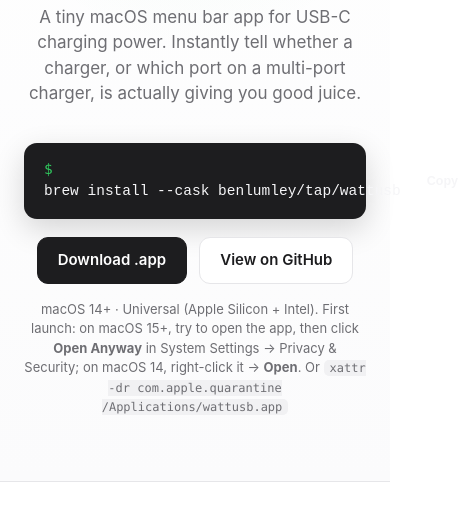
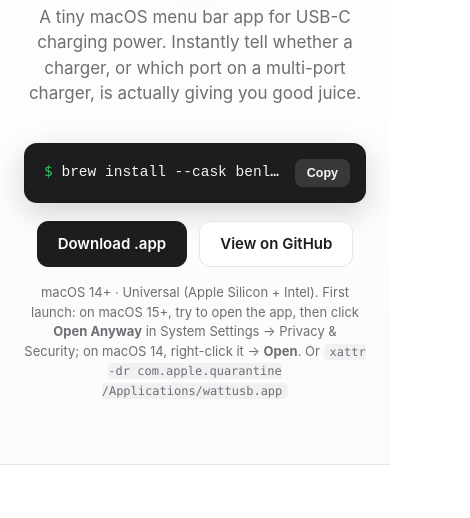
Before and after one commit to benlumley/wattusb, a plain HTML site: page docs/index.html in a window 390 px wide. Shown: the part 290-808 px from the top of the page, 470 px wide, since content can reach past the window. Drawn offline with Linux system fonts and the light colour scheme.

Commit message:
Stop the install command overflowing the page on phones

```diff
--- a/docs/index.html
+++ b/docs/index.html
@@ -123,7 +123,8 @@
     padding: 16px 16px 16px 20px; border-radius: 13px; text-align: left;
     box-shadow: 0 10px 30px rgba(0,0,0,0.16);
   }
-  .term code { white-space: nowrap; overflow: hidden; text-overflow: ellipsis; }
+  .term > span { min-width: 0; overflow: hidden; text-overflow: ellipsis; white-space: nowrap; }
+  .term code { white-space: nowrap; }
   .term .prompt { color: var(--accent); user-select: none; }
   .copy {
     flex: none; cursor: pointer; border: 0; background: rgba(255,255,255,0.12); color: #f5f5f7;
```
